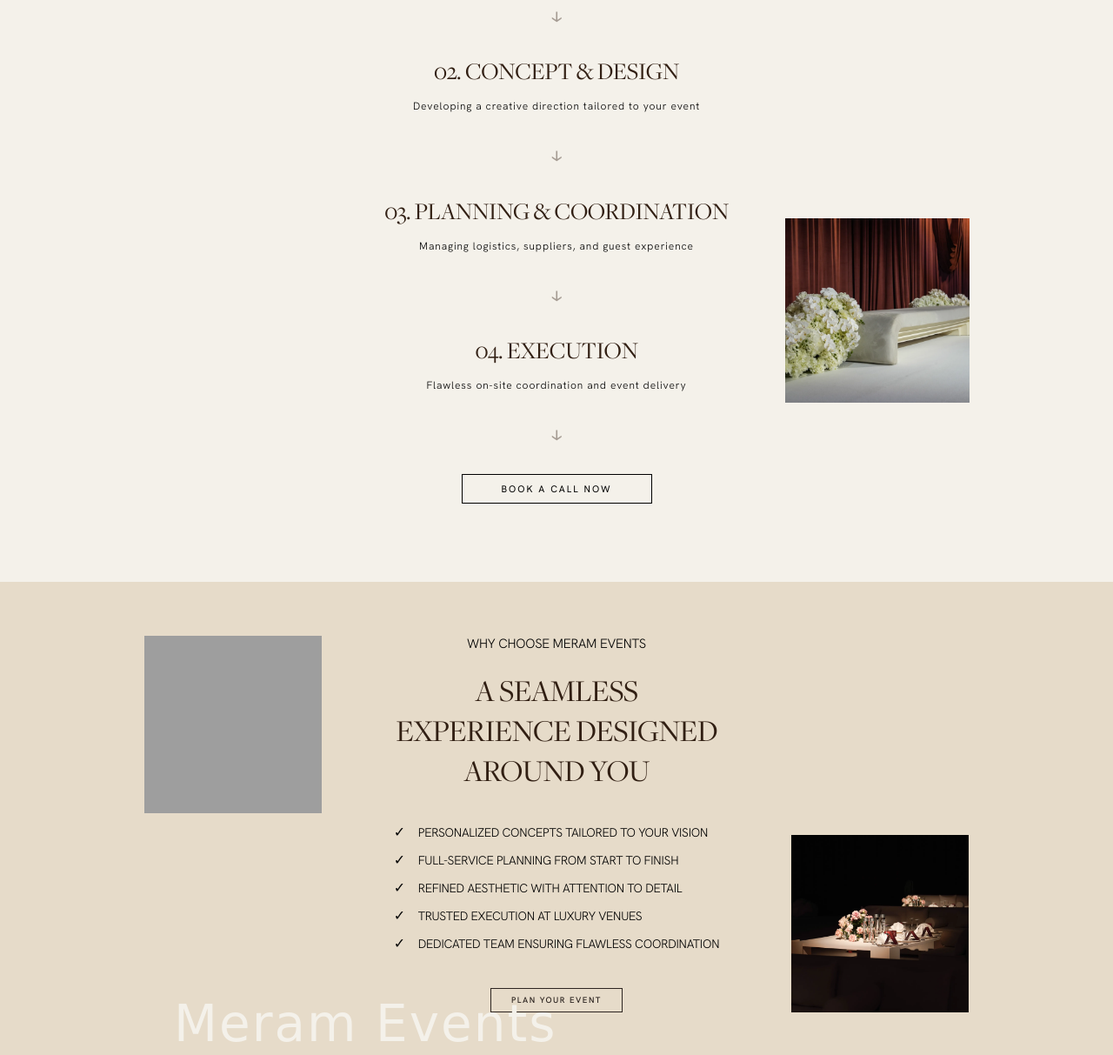
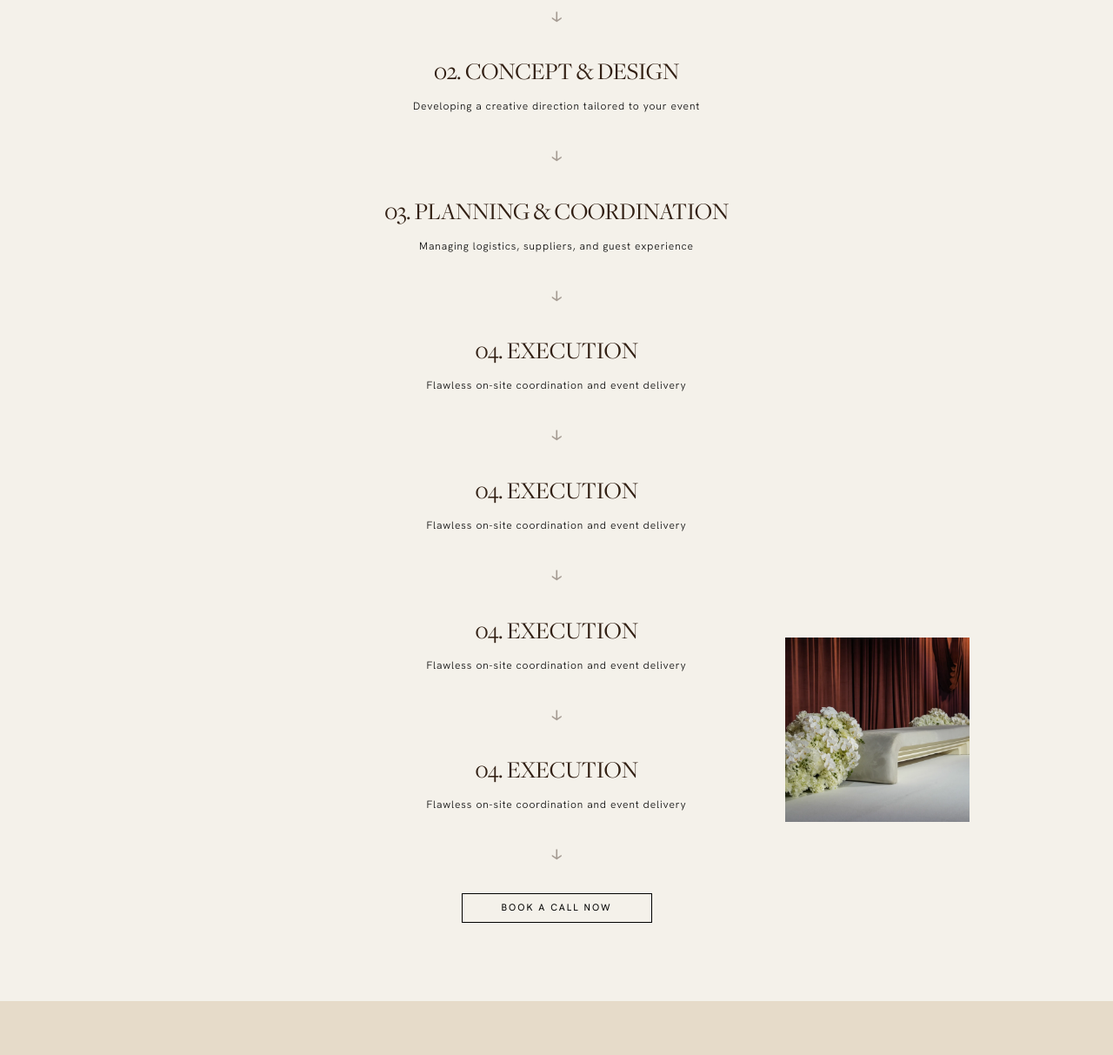
Before and after one commit to Harisshabbir76/Meram, a Django app: page /services/corporate-events/ in a window 1280 px wide. Shown: the part 1802-3015 px from the top of the page at 87% size. Run offline with Django 5.2, Linux system fonts and the light colour scheme; data comes from the database, SQL or seed files in the repository; some libraries are stand-ins or nearby versions; some web fonts are replaced; grey boxes are pictures that could not be loaded.

Commit message:
other services steps 2

```diff
--- a/main/templates/main/corporate_events.html
+++ b/main/templates/main/corporate_events.html
@@ -1746,6 +1746,58 @@ padding: 0 20px;}
 
         <span class="srv-step-arrow">↓</span>
 
+
+        <div class="srv-step">
+            <span class="srv-step-num"
+                  data-en="04. Execution"
+                  data-ar="04. التنفيذ">
+                04. Execution
+            </span>
+
+            <p class="srv-step-body"
+               data-en="Flawless on-site coordination and event delivery"
+               data-ar="تنسيق وتنفيذ مثالي للمناسبة بكل تفاصيلها">
+                Flawless on-site coordination and event delivery
+            </p>
+        </div>
+
+        <span class="srv-step-arrow">↓</span>
+
+
+        <div class="srv-step">
+            <span class="srv-step-num"
+                  data-en="04. Execution"
+                  data-ar="04. التنفيذ">
+                04. Execution
+            </span>
+
+            <p class="srv-step-body"
+               data-en="Flawless on-site coordination and event delivery"
+               data-ar="تنسيق وتنفيذ مثالي للمناسبة بكل تفاصيلها">
+                Flawless on-site coordination and event delivery
+            </p>
+        </div>
+
+        <span class="srv-step-arrow">↓</span>
+
+
+
+        <div class="srv-step">
+            <span class="srv-step-num"
+                  data-en="04. Execution"
+                  data-ar="04. التنفيذ">
+                04. Execution
+            </span>
+
+            <p class="srv-step-body"
+               data-en="Flawless on-site coordination and event delivery"
+               data-ar="تنسيق وتنفيذ مثالي للمناسبة بكل تفاصيلها">
+                Flawless on-site coordination and event delivery
+            </p>
+        </div>
+
+        <span class="srv-step-arrow">↓</span>
+
         <a href="{% url 'book_now' %}"
            class="btn-srv"
            style="margin-top:10px;"
```
